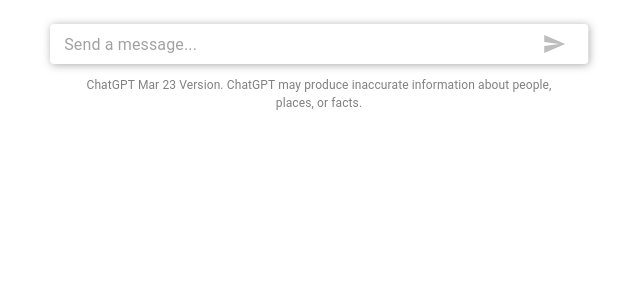
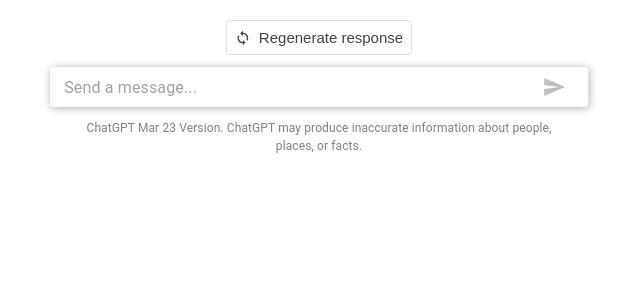
Before and after one commit to qyunhuang/chatgpt-demo, a React (Create React App) app: page / in a window 1280 px wide. Shown: the top 300 px of the page, without its empty margins (321-961 px from the left). Built offline with nearby package versions, Linux system fonts and the light colour scheme; no server answers.

Commit message:
generate button

```diff
--- a/src/components/TextInput.tsx
+++ b/src/components/TextInput.tsx
@@ -1,6 +1,6 @@
 import * as React from 'react';
 import { OutlinedInput, IconButton, InputAdornment, Box, Stack, Container, Typography } from "@mui/material";
-import { Send } from "@mui/icons-material";
+import { Send, Loop } from "@mui/icons-material";
 import { uiSlice } from "../store/uiSlice";
 import { useDispatch } from "react-redux";
 
@@ -22,10 +22,20 @@
   };
 
   return (
-    <Box sx={{ backgroundImage: "linear-gradient(to bottom, rgba(255, 255, 255, 0.95), rgba(255, 255, 255, 1))",
-      position: "sticky", bottom: 0, height: '13vh' }}>
-      <Stack pt={3} pb={0}>
+    <>
+      <Box className={'input-container'}>
+        <IconButton
+          className={'generate-button'}
+          sx={{ color: 'rgba(64 ,65, 79)', bgcolor: 'white', textTransform: 'none',
+            fontSize: 15, borderRadius: 1, border: '1px solid #ddd',
+            '&:hover': { bgcolor: 'rgb(236, 236, 241)', color: 'rgb(64, 65, 79)' } }}
+        >
+          <Loop sx={{ fontSize: 16, mr: 1 }} />
+          Regenerate response
+        </IconButton>
+        <Stack pt={4} pb={0}>
           <OutlinedInput
+            className={'text-input'}
             placeholder={"Send a message..."}
             onKeyDown={handleKeyDown}
             onChange={(e) => setText(e.target.value)}
@@ -40,9 +50,6 @@
                 </IconButton>
               </InputAdornment>
             }
-          sx={{ width: "42%", height: '5vh', boxShadow: '1px 1px 8px #aaa', bgcolor: 'white', left: "50%", transform: "translateX(-50%)",
-            "& fieldset": { borderColor: "white" }, "&:hover fieldset": { borderColor: "white !important" },
-            "&.Mui-focused fieldset": { borderColor: "white !important" } }}
           />
           <Container sx={{ bgcolor: 'white', width: "42%", left: '50%', textAlign: 'center', p: 1.5 }} >
             <Typography fontSize={12} color={'grey'}>
@@ -51,6 +58,7 @@
           </Container>
         </Stack>
       </Box>
+    </>
   );
 };
 
--- a/src/styles/index.scss
+++ b/src/styles/index.scss
@@ -62,3 +62,39 @@
     margin-right: 5px;
   }
 }
+
+.input-container {
+  background-image: linear-gradient(180deg, hsla(0, 0%, 100%, 0) 22%, #fff 60%);
+  position: sticky;
+  bottom: 0;
+  height: 16.5vh;
+}
+
+
+.text-input {
+  width: 42%;
+  height: 5vh;
+  box-shadow: 1px 1px 8px #aaa;
+  background-color: white;
+  left: 50%;
+  transform: translateX(-50%);
+
+  & fieldset {
+    border-color: white;
+  }
+
+  &:hover fieldset {
+    border-color: white !important
+  }
+
+  &.Mui-focused fieldset {
+    border-color: white !important;
+  }
+}
+
+.generate-button {
+  position: absolute;
+  top: 2.5vh;
+  left: 50%;
+  transform: translateX(-50%);
+}
```
Also changed, not shown: src/components/ChatBoard.tsx (+19 -3 lines). Lines whose indentation alone changed are shown as unchanged.
